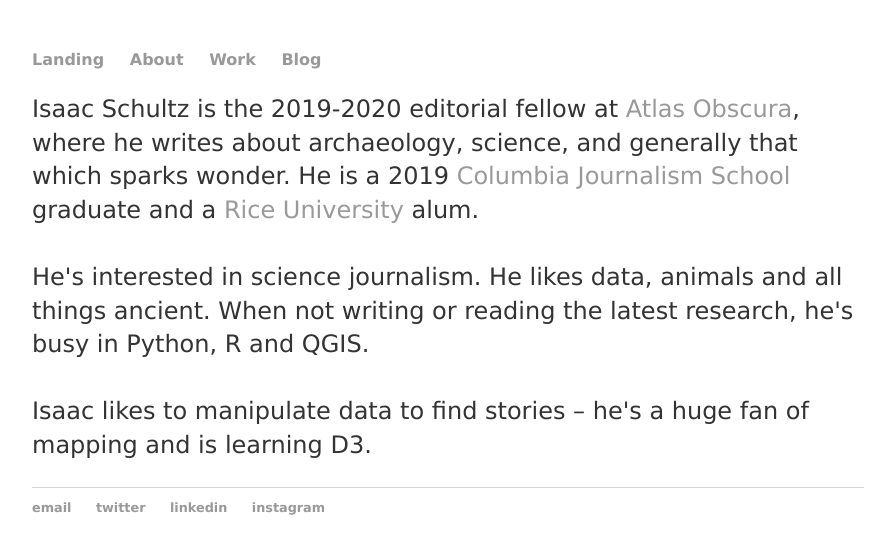
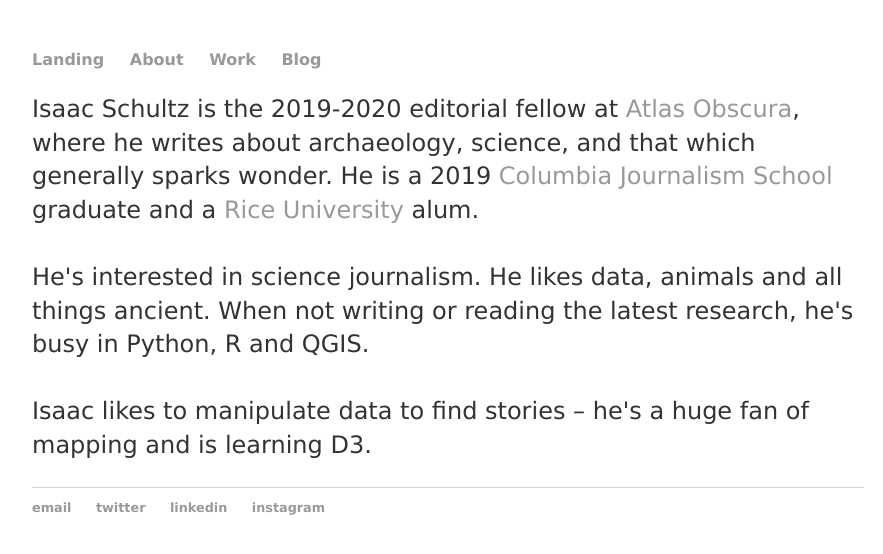
Before and after one commit to isaac-schultz/isaac-schultz.github.io, a Jekyll site: the page built from about/index.html, in a window 1280 px wide. Shown: the top 554 px of the page, without its empty margins (192-1075 px from the left). Built offline with Jekyll 4.4.1, drawn with Linux system fonts in a browser that asks for light colours.

```diff
--- a/about/index.html
+++ b/about/index.html
@@ -3,7 +3,7 @@ layout: default
 title: Isaac Schultz - About
 ---
 
-<p id="bio"> Isaac Schultz is the 2019-2020 editorial fellow at <a href="https://www.atlasobscura.com/users/isaacschultz" target="_blank">Atlas Obscura</a>, where he writes about archaeology, science, and generally that which sparks wonder.
+<p id="bio"> Isaac Schultz is the 2019-2020 editorial fellow at <a href="https://www.atlasobscura.com/users/isaacschultz" target="_blank">Atlas Obscura</a>, where he writes about archaeology, science, and that which generally sparks wonder.
   He is a 2019 <a href="https://journalism.columbia.edu" target="_blank">Columbia Journalism School</a> graduate and a <a href="https://www.rice.edu/" target="_blank">Rice University</a> alum.</li>
 <br>
 <br>
```
